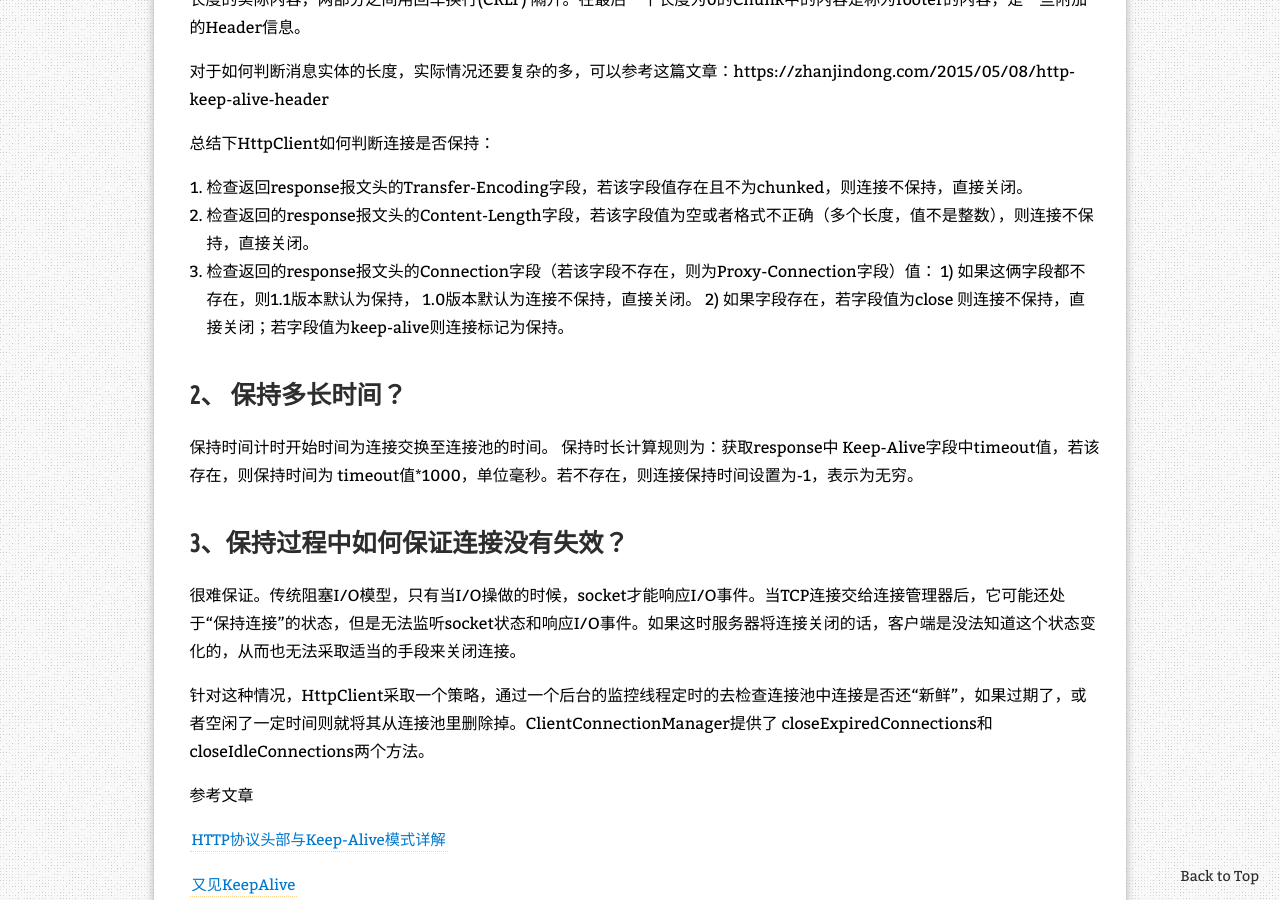
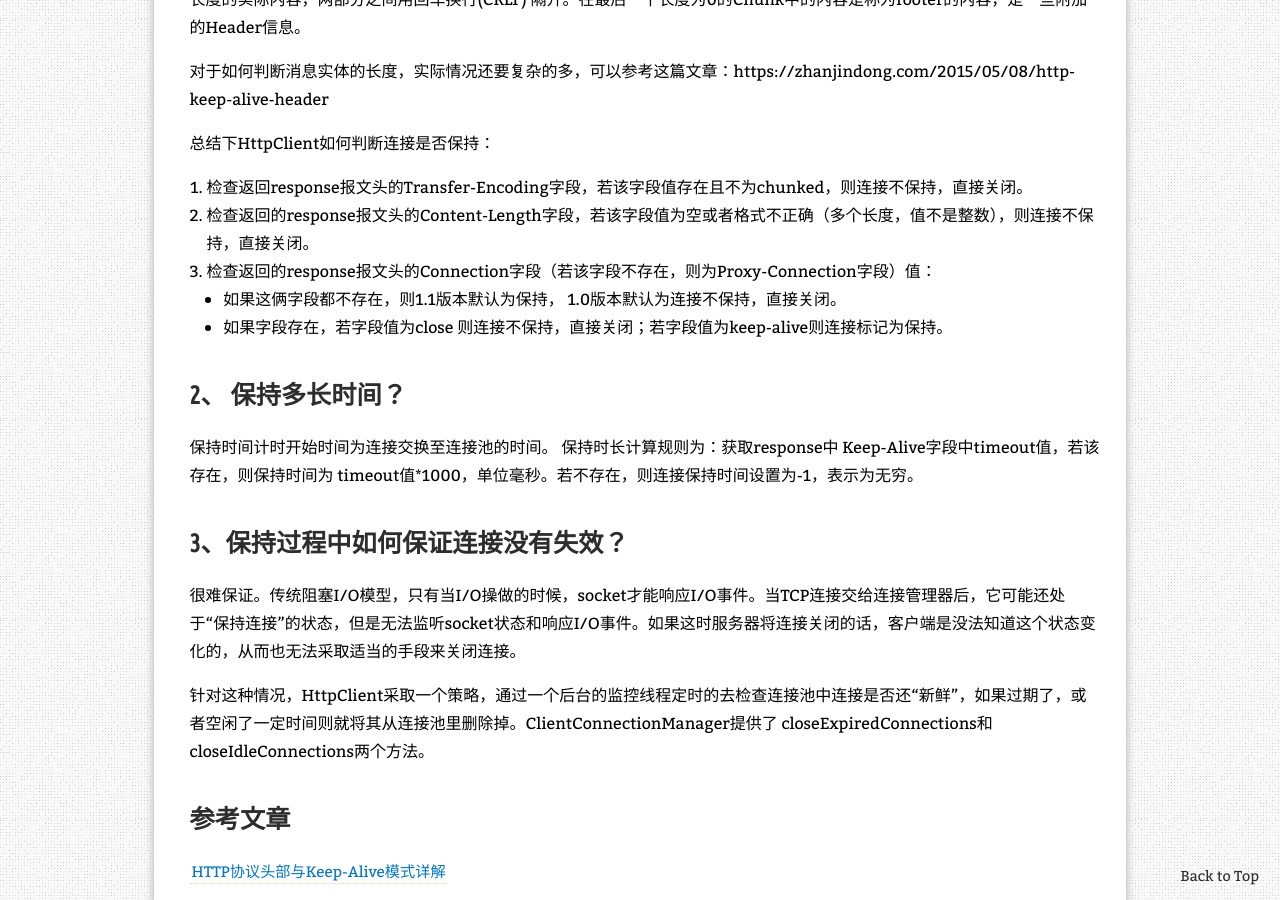
Before and after one commit to zhanjindong/zhanjindong.github.io, a Jekyll site: the page built from _posts/2016-06-15-httpclient-connection-pool.md, in a window 1280 px wide and 900 px high, scrolled down 980 px. Built offline with Jekyll 4.4.1, drawn with Linux system fonts in a browser that asks for light colours; nearby versions of some CDN libraries; comment, search, counter and statistics services are not loaded; a style sheet for code colours, icons or effects is not loaded.

Commit message:
add post

```diff
--- a/_posts/2016-06-15-httpclient-connection-pool.md
+++ b/_posts/2016-06-15-httpclient-connection-pool.md
@@ -31,8 +31,8 @@ HTTP是一种无连接的事务协议，底层使用的还是TCP，连接池复
 1. 检查返回response报文头的Transfer-Encoding字段，若该字段值存在且不为chunked，则连接不保持，直接关闭。
 2. 检查返回的response报文头的Content-Length字段，若该字段值为空或者格式不正确（多个长度，值不是整数），则连接不保持，直接关闭。
 3. 检查返回的response报文头的Connection字段（若该字段不存在，则为Proxy-Connection字段）值：
-	1) 如果这俩字段都不存在，则1.1版本默认为保持， 1.0版本默认为连接不保持，直接关闭。
-	2) 如果字段存在，若字段值为close 则连接不保持，直接关闭；若字段值为keep-alive则连接标记为保持。
+	- 如果这俩字段都不存在，则1.1版本默认为保持， 1.0版本默认为连接不保持，直接关闭。
+	- 如果字段存在，若字段值为close 则连接不保持，直接关闭；若字段值为keep-alive则连接标记为保持。
 
 ## 2、 保持多长时间？
 
@@ -45,7 +45,7 @@ HTTP是一种无连接的事务协议，底层使用的还是TCP，连接池复
 针对这种情况，HttpClient采取一个策略，通过一个后台的监控线程定时的去检查连接池中连接是否还“新鲜”，如果过期了，或者空闲了一定时间则就将其从连接池里删除掉。ClientConnectionManager提供了
 closeExpiredConnections和closeIdleConnections两个方法。
 
-参考文章
+## 参考文章
 
 [HTTP协议头部与Keep-Alive模式详解][1]
 
```
